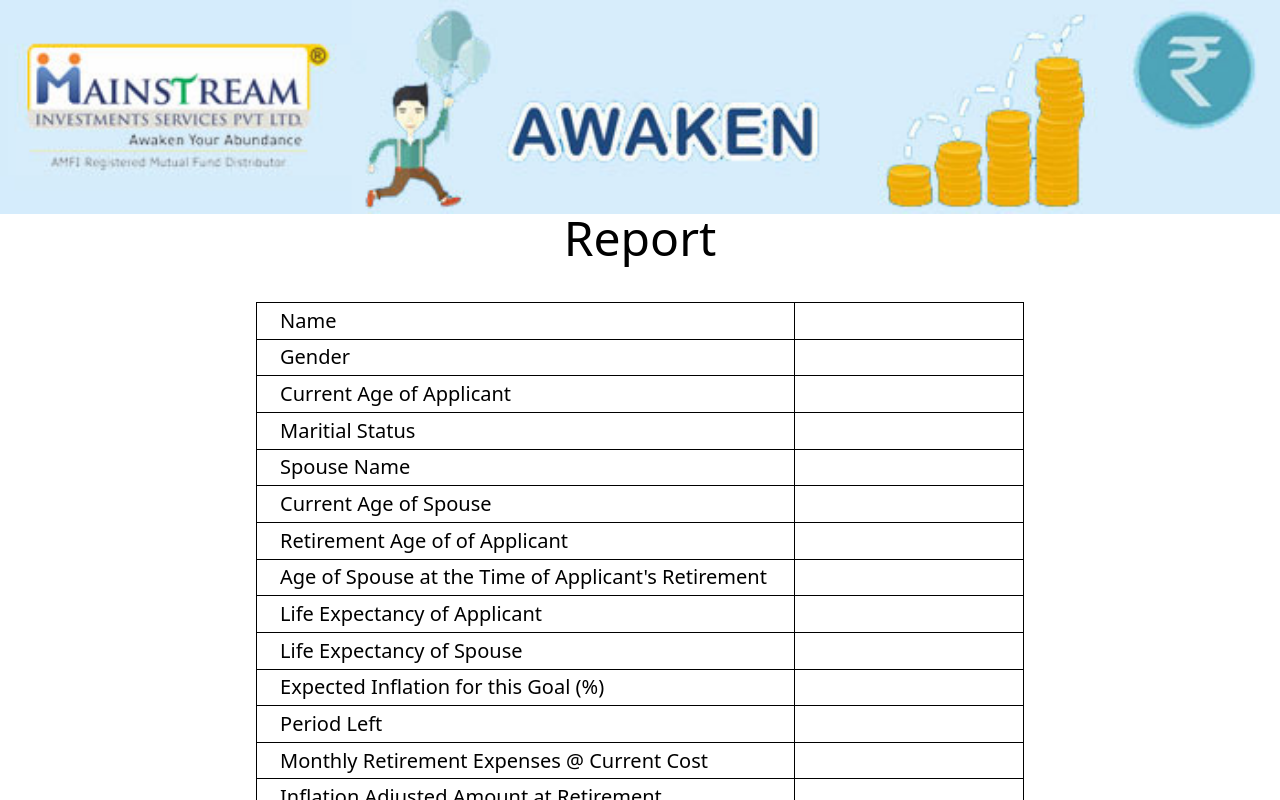
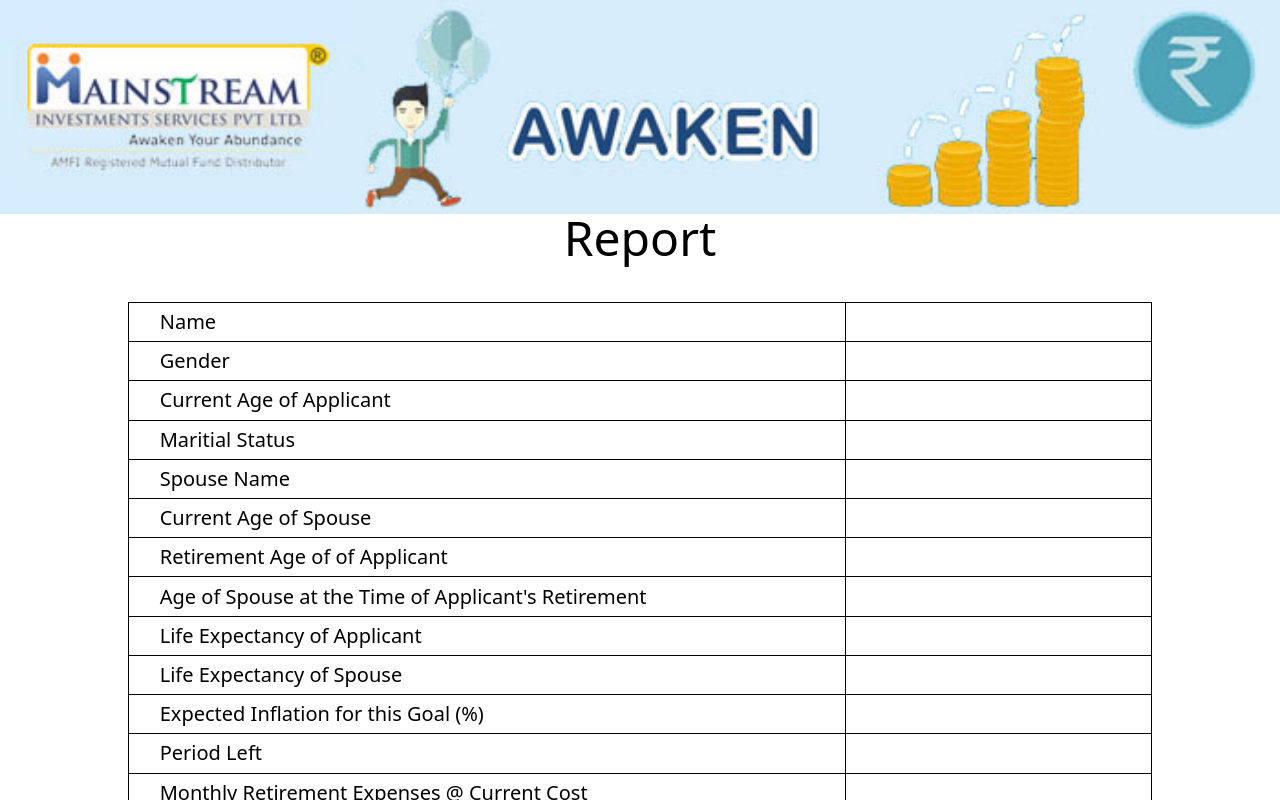
Before and after one commit to varanasisainarayana/Awaken, a React (Create React App) app: page / in a window 1280 px wide. Shown: the top 800 px of the page. Built offline with nearby package versions, Linux system fonts and the light colour scheme.

Commit message:
changed width

```diff
--- a/src/App.js
+++ b/src/App.js
@@ -66,7 +66,7 @@
       </div> */}
       <div className="flex w-[100%] justify-center flex-col" ref={componentRef}>
         <img src={logo} className='w-[100%] h-[10%] m-auto' />
-        <div className='flex flex-col items-center justify-end px-[20%] w-[100%]'>
+        <div className='flex flex-col items-center justify-end px-[10%] w-[100%]'>
       <h1 className='text-black text-center text-5xl pb-10'>Report</h1>
       <div className='flex flex-row justify-between w-full'>
         <h1 className='text-black text-xl w-[70%] border border-black px-[3%] py-[0.5%] border-b-0 border-r-0'>Name</h1>
```
